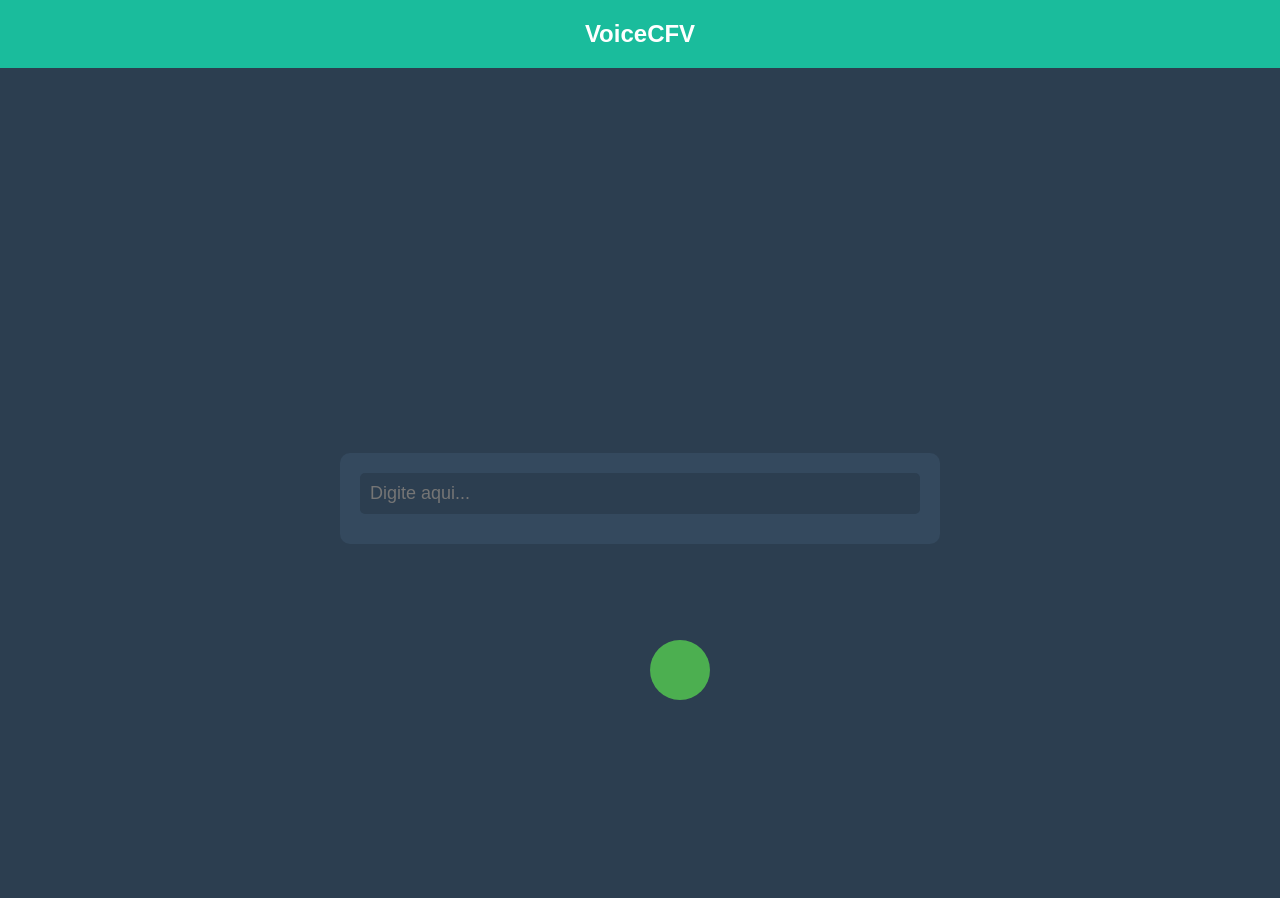
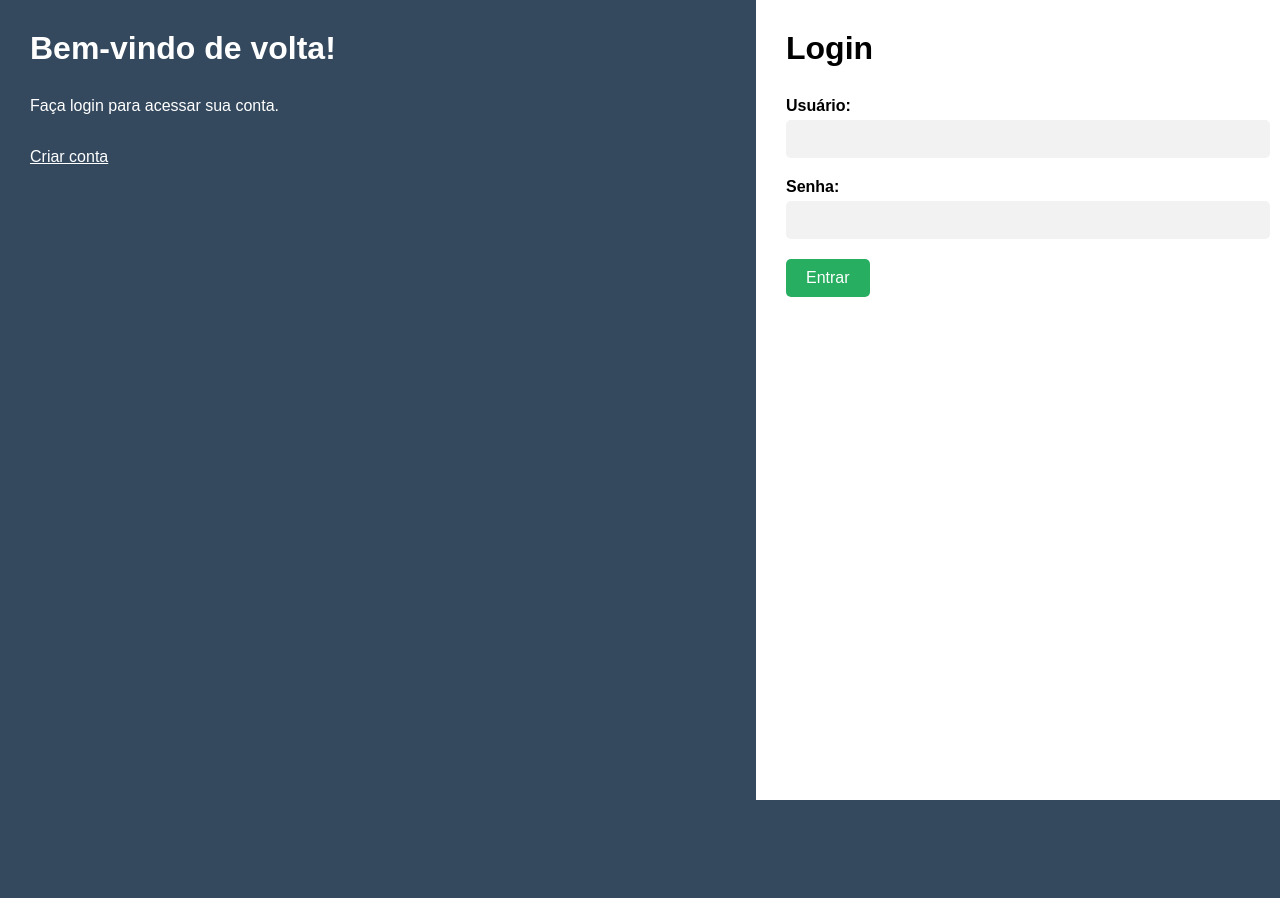
Before and after one commit to itsmewall/VoiceCFV, a Flask app: page / in a window 1280 px wide. After the commit the page ends 800 px from the top, so only its background shows below. Run offline with Flask 2, Linux system fonts and the light colour scheme.

Commit message:
login and register routes update

```diff
--- a/auth.py
+++ b/auth.py
@@ -1,14 +1,50 @@
-from flask_login import LoginManager
+from flask import Flask, render_template, redirect, url_for, request
 
-class User:
-    def __init__(self, user_id, username, password):
-        self.id = user_id
-        self.username = username
-        self.password = password
-        self.is_active = True  # Set is_active to True by default
+app = Flask(__name__)
+app.config['SECRET_KEY'] = 'mysecretkey'
 
-    def get_id(self):
-        return str(self.id)
+# Definindo um dicionário vazio para armazenar os usuários cadastrados
+users = {}
 
+# Rota para a página de login
+@app.route('/', methods=['GET', 'POST'])
+def login():
+    error = None
+    if request.method == 'POST':
+        username = request.form['username']
+        password = request.form['password']
+        if username not in users:
+            error = 'Usuário não existe'
+        elif users[username]['password'] != password:
+            error = 'Senha incorreta'
+        else:
+            # Se as credenciais estiverem corretas, redireciona para a página home
+            return redirect(url_for('home'))
+    return render_template('login.html', error=error)
 
-login_manager = LoginManager()
+# Rota para a página de cadastro
+@app.route('/register', methods=['GET', 'POST'])
+def register():
+    error = None
+    if request.method == 'POST':
+        username = request.form['username']
+        password = request.form['password']
+        confirm_password = request.form['confirm_password']
+        if username in users:
+            error = 'Usuário já existe'
+        elif password != confirm_password:
+            error = 'Senhas não coincidem'
+        else:
+            # Adiciona o usuário ao dicionário de usuários
+            users[username] = {'password': password}
+            # Redireciona para a página de login
+            return redirect(url_for('login'))
+    return render_template('register.html', error=error)
+
+# Rota para a página home
+@app.route('/home')
+def home():
+    return render_template('home.html')
+
+if __name__ == '__main__':
+    app.run(debug=True)
--- a/login.py
+++ /dev/null
@@ -1,45 +0,0 @@
-from flask import Flask, render_template, request, redirect, url_for
-from flask_login import LoginManager, login_user, logout_user, current_user
-from auth import User
-
-app = Flask(__name__)
-app.secret_key = "voicebot"
-
-# Dados de usuário cadastrado (substitua por dados reais do seu banco de dados)
-user = User(1, 'usuario', 'senha')
-
-login_manager = LoginManager(app)
-login_manager.login_view = 'login'
-
-@login_manager.user_loader
-def load_user(user_id):
-    return user
-
-@app.route('/')
-def home():
-    return render_template('home.html')
-
-@app.route('/login', methods=['POST', 'GET'])
-def login():
-    if request.method == 'POST':
-        if request.form['username'] == user.username and request.form['password'] == user.password:
-            # Usuário autenticado, redireciona para a página inicial
-            login_user(user)
-            return redirect(url_for('home'))
-        else:
-            # Credenciais inválidas, exibe mensagem de erro
-            error = 'Usuário ou senha incorretos.'
-            return render_template('login.html', error=error)
-    else:
-        return render_template('login.html')
-
-
-
-
-@app.route('/logout')
-def logout():
-    logout_user()
-    return redirect(url_for('login'))
-
-if __name__ == '__main__':
-    app.run(debug=True)
--- /dev/null
+++ b/static/css/style.css
@@ -0,0 +1,84 @@
+body {
+    background-color: #f2f2f2;
+    font-family: Arial, Helvetica, sans-serif;
+    margin: 0;
+  }
+
+  .wrapper {
+    display: flex;
+    height: 100vh;
+  }
+
+  .left {
+    background-color: #34495e;
+    color: #fff;
+    flex-basis: 60%;
+    padding: 30px;
+  }
+
+  .left h2 {
+    margin-top: 0;
+    font-size: 32px;
+  }
+
+  .left p {
+    font-size: 16px;
+    line-height: 1.5;
+    margin-bottom: 30px;
+  }
+
+  .left a {
+    color: #fff;
+    text-decoration: underline;
+  }
+
+  .right {
+    background-color: #fff;
+    flex-basis: 40%;
+    padding: 30px;
+  }
+
+  .right h2 {
+    margin-top: 0;
+    font-size: 32px;
+    margin-bottom: 30px;
+  }
+
+  .form-group {
+    margin-bottom: 20px;
+  }
+
+  .form-group label {
+    display: block;
+    margin-bottom: 5px;
+    font-size: 16px;
+    font-weight: bold;
+  }
+
+  .form-group input {
+    width: 100%;
+    padding: 10px;
+    font-size: 16px;
+    border-radius: 5px;
+    border: none;
+    background-color: #f2f2f2;
+  }
+
+  .form-group input:focus {
+    outline: none;
+    background-color: #e5e5e5;
+  }
+
+  .btn {
+    background-color: #27ae60;
+    color: #fff;
+    padding: 10px 20px;
+    font-size: 16px;
+    border-radius: 5px;
+    border: none;
+    cursor: pointer;
+  }
+
+  .btn:hover {
+    background-color: #219c52;
+  }
--- a/templates/home.html
+++ b/templates/home.html
@@ -1,77 +1,88 @@
-<!doctype html>
-<html lang="pt-br">
+<!DOCTYPE html>
+<html>
   <head>
-    <meta charset="utf-8">
-    <meta name="viewport" content="width=device-width, initial-scale=1">
+    <meta charset="UTF-8">
     <title>Home</title>
     <style>
-      * {
-        margin: 0;
-        padding: 0;
-        box-sizing: border-box;
-      }
       body {
-        background-color: #2c3e50;
-        color: #fff;
-        font-family: Arial, sans-serif;
-      }
-      header {
-        background-color: #1abc9c;
-        padding: 20px;
-        text-align: center;
-        font-size: 24px;
-        font-weight: bold;
-        margin-bottom: 30px;
-      }
-      .container {
-        height: 100vh;
-        display: flex;
-        justify-content: center;
-        align-items: center;
-      }
-      .box {
-        background-color: #34495e;
-        padding: 20px;
-        border-radius: 10px;
-        width: 50%;
-        max-width: 600px;
-      }
-      .box input[type="text"] {
-        background-color: #2c3e50;
-        color: #fff;
-        padding: 10px;
-        border: none;
-        border-radius: 5px;
-        width: 100%;
-        font-size: 18px;
-        margin-bottom: 10px;
+        background-color: #111;
+        color: white;
       }
 
-	  #voice-btn {
-		position: absolute;
-		bottom: 100px;
-		left: 650px;
-		background-color: #4CAF50;
-		color: white;
-		border: none;
-		border-radius: 50%;
-		font-size: 2rem;
-		width: 60px;
-		height: 60px;
-		outline: none;
-	  }
+      header {
+        height: 80px;
+        background-color: #333;
+        display: flex;
+        align-items: center;
+        justify-content: space-between;
+        padding: 0 50px;
+      }
 
-	  #voice-btn:hover {
-		cursor: pointer;
-	  }
+      h1 {
+        font-size: 28px;
+        font-weight: bold;
+        margin: 0;
+      }
+
+      .fullscreen {
+        height: calc(100vh - 80px);
+        display: flex;
+        align-items: center;
+        justify-content: center;
+      }
+
+      .box {
+        width: 80%;
+        max-width: 600px;
+        height: 150px;
+        background-color: #444;
+        display: flex;
+        align-items: center;
+        justify-content: center;
+        border-radius: 10px;
+      }
+
+      .input {
+        width: 90%;
+        max-width: 500px;
+        height: 50px;
+        padding: 10px;
+        background-color: #eee;
+        border: none;
+        border-radius: 25px;
+        font-size: 18px;
+        outline: none;
+      }
+
+      .btn-voice {
+        width: 50px;
+        height: 50px;
+        margin-left: 10px;
+        border: none;
+        background-color: #00a8ff;
+        color: white;
+        font-size: 24px;
+        border-radius: 50%;
+        display: flex;
+        align-items: center;
+        justify-content: center;
+        cursor: pointer;
+      }
+
+      .btn-voice:hover {
+        background-color: #0097e6;
+      }
     </style>
   </head>
   <body>
-    <header>VoiceCFV</header>
-    <div class="container">
+    <header>
+      <h1>My Website</h1>
+      <a href="{{ url_for('login') }}">Logout</a>
+    </header>
+    <div class="fullscreen">
       <div class="box">
-        <input type="text" placeholder="Digite aqui...">
-		<button id="voice-btn"><i class="fas fa-microphone"></i></button>
+        <input type="text" class="input" placeholder="Type something...">
+        <button class="btn-voice"><i class="fas fa-microphone"></i></button>
       </div>
     </div>
   </body>
--- a/templates/login.html
+++ b/templates/login.html
@@ -1,109 +1,38 @@
 <!DOCTYPE html>
-<html>
+<html lang="pt-br">
+
 <head>
   <meta charset="UTF-8">
-    <title>Login</title>
-    <style>
-      /* Estilos CSS para o formulário */
-      * {
-        margin: 0;
-        padding: 0;
-        box-sizing: border-box;
-      }
-      body {
-        background-color: #2c3e50;
-        color: #fff;
-        font-family: Arial, sans-serif;
-        min-height: 100%;
-      }
+  <meta name="viewport" content="width=device-width, initial-scale=1.0">
+  <title>Login - Meu site</title>
+  <link rel="stylesheet" href="{{ url_for('static', filename='css/style.css') }}">
+</head>
 
-      header {
-        background-color: #1abc9c;
-        padding: 20px;
-        text-align: center;
-        font-size: 24px;
-        font-weight: bold;
-        margin-bottom: 30px;
-      }
-      .box {
-        background-color: #34495e;
-        padding: 20px;
-        border-radius: 10px;
-        width: 100%;
-        max-width: 1500px;
-      }
-      form {
-        width: 300px;
-        margin: 0 auto;
-      }
-      label {
-        display: block;
-        margin-bottom: 10px;
-      }
-      input[type="text"], input[type="password"] {
-        padding: 5px;
-        width: 100%;
-        margin-bottom: 10px;
-        border: 1px solid #ccc;
-        border-radius: 5px;
-        box-sizing: border-box;
-      }
-      input[type="submit"] {
-        background-color: #4CAF50;
-        color: white;
-        padding: 10px;
-        border: none;
-        border-radius: 5px;
-        cursor: pointer;
-      }
-      input[type="submit"]:hover {
-        background-color: #45a049;
-      }
-      .error {
-        color: red;
-        margin-top: 10px;
-      }
-      h2{
-        text-align: center;
-      }
-
-      .content-wrap {
-        position: absolute;
-        bottom: 0;
-        background-color: #45a049;
-        color: #FFF;
-        width: 100%;
-        height: 100px;
-        text-align: center;
-        line-height: 100px;
-      }
-    </style>
-  </head>
 <body>
-    <header>VoiceCFV</header>
-    <form method="POST" action="{{ url_for('login') }}">
-      <div class="box">
+  <div class="wrapper">
+    <div class="left">
+      <h2>Bem-vindo de volta!</h2>
+      <p>Faça login para acessar sua conta.</p>
+      <a href="{{ url_for('register') }}">Criar conta</a>
+    </div>
+    <div class="right">
       <h2>Login</h2>
       {% if error %}
       <p class="error">{{ error }}</p>
       {% endif %}
+      <form action="{{ url_for('login') }}" method="POST">
+        <div class="form-group">
           <label for="username">Usuário:</label>
-        <input type="text" name="username" id="username" required>
+          <input type="text" id="username" name="username" required>
+        </div>
+        <div class="form-group">
           <label for="password">Senha:</label>
-        <input type="password" name="password" id="password" required>
-        <input type="submit" value="Entrar">
+          <input type="password" id="password" name="password" required>
         </div>
+        <button type="submit" class="btn">Entrar</button>
       </form>
+    </div>
+  </div>
+</body>
 
-    <footer>
-     <div class="content-wrap">
-      <p>CHAT-BOT VOICE - VoiceCFV
-       - Em estado de desenvolvimento. Todos os direitos reservados.
-      - Proíbida a cópia.</p>
-     </div>
-    </footer>
-  </body>
-  <script>
-    alert("USUARIO = usuario, SENHA = senha")
-  </script>
 </html>
```
Also changed, not shown: dashboard.py (deleted, +0 -18 lines), home.py (deleted, +0 -18 lines), register.py (deleted, +0 -76 lines), templates/dashboard.html (deleted, +0 -112 lines), templates/register.html (+40 -20 lines). Lines whose indentation alone changed are shown as unchanged.
